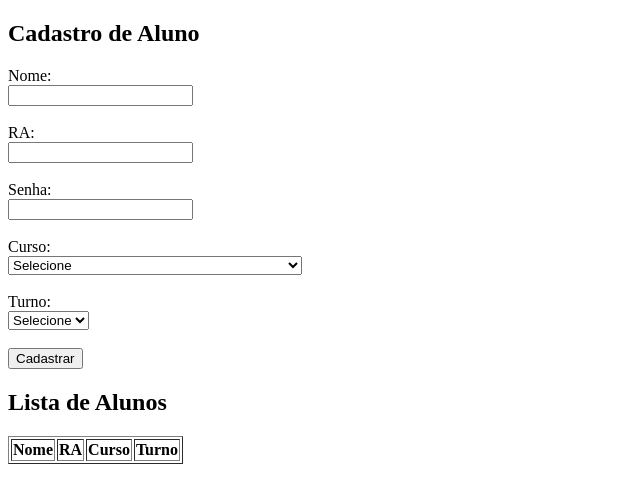
After one commit to Slot148/Projeto-Integrador-2025-1, a Flask app: template app/templates/Cadastros de alunos.html in a window 1280 px wide. The commit adds this page. Shown: the top 503 px of the page, without its empty margins (0-640 px from the left). Run offline with Flask 3, Linux system fonts and the light colour scheme; the template is opened without the code that fills it, so the values that code supplies are empty.

Commit message:
<feat>(us01)Cadastros de usuários

```diff
--- /dev/null
+++ b/app/templates/Cadastros de alunos.html
@@ -0,0 +1,87 @@
+<!DOCTYPE html>
+<html lang="pt-BR">
+<head>
+  <meta charset="UTF-8">
+  <title>Cadastro de Alunos</title>
+</head>
+<body>
+
+  <h2>Cadastro de Aluno</h2>
+
+  <form id="formAluno">
+    <label for="nome">Nome:</label><br>
+    <input type="text" id="nome" name="nome" required><br><br>
+
+    <label for="ra">RA:</label><br>
+    <input type="text" id="ra" name="ra" required><br><br>
+
+    <label for="senha">Senha:</label><br>
+    <input type="password" id="senha" name="senha" required><br><br>
+
+    <label for="curso">Curso:</label><br>
+    <select id="curso" name="curso" required>
+      <option value="">Selecione</option>
+      <option value="Análise e Desenvolvimento de Sistemas">Análise e Desenvolvimento de Sistemas</option>
+      <option value="Banco de Dados">Banco de Dados</option>
+      <option value="Desenvolvimento de Software Multiplataforma">Desenvolvimento de Software Multiplataforma</option>
+      <option value="Gestão da Produção Industrial">Gestão da Produção Industrial</option>
+      <option value="Gestão Empresarial">Gestão Empresarial</option>
+      <option value="Logística">Logística</option>
+      <option value="Manufatura Avançada">Manufatura Avançada</option>
+      <option value="Manutenção de Aeronaves">Manutenção de Aeronaves</option>
+      <option value="Projetos de Estruturas Aeronáuticas">Projetos de Estruturas Aeronáuticas</option>
+    </select><br><br>
+
+    <label for="turno">Turno:</label><br>
+    <select id="turno" name="turno" required>
+      <option value="">Selecione</option>
+      <option value="manhã">Manhã</option>
+      <option value="tarde">Tarde</option>
+      <option value="noite">Noite</option>
+      <option value="integral">Integral</option>
+    </select><br><br>
+
+    <button type="submit">Cadastrar</button>
+  </form>
+
+  <h2>Lista de Alunos</h2>
+
+  <table border="1" id="tabelaAlunos">
+    <thead>
+      <tr>
+        <th>Nome</th>
+        <th>RA</th>
+        <th>Curso</th>
+        <th>Turno</th>
+      </tr>
+    </thead>
+    <tbody>
+
+    </tbody>
+  </table>
+
+  <script>
+    document.getElementById('formAluno').addEventListener('submit', function(event) {
+      event.preventDefault();
+
+      const nome = document.getElementById('nome').value;
+      const ra = document.getElementById('ra').value;
+      const senha = document.getElementById('senha').value;
+      const curso = document.getElementById('curso').value;
+      const turno = document.getElementById('turno').value;
+
+      const tabela = document.getElementById('tabelaAlunos').getElementsByTagName('tbody')[0];
+      const novaLinha = tabela.insertRow();
+
+      novaLinha.insertCell(0).innerText = nome;
+      novaLinha.insertCell(1).innerText = ra;
+      novaLinha.insertCell(2).innerText = curso;
+      novaLinha.insertCell(3).innerText = turno;
+
+
+      document.getElementById('formAluno').reset();
+    });
+  </script>
+
+</body>
+</html>
```
Also changed, not shown: app/templates/avaliacao Scrum-final.html (indentation only).
